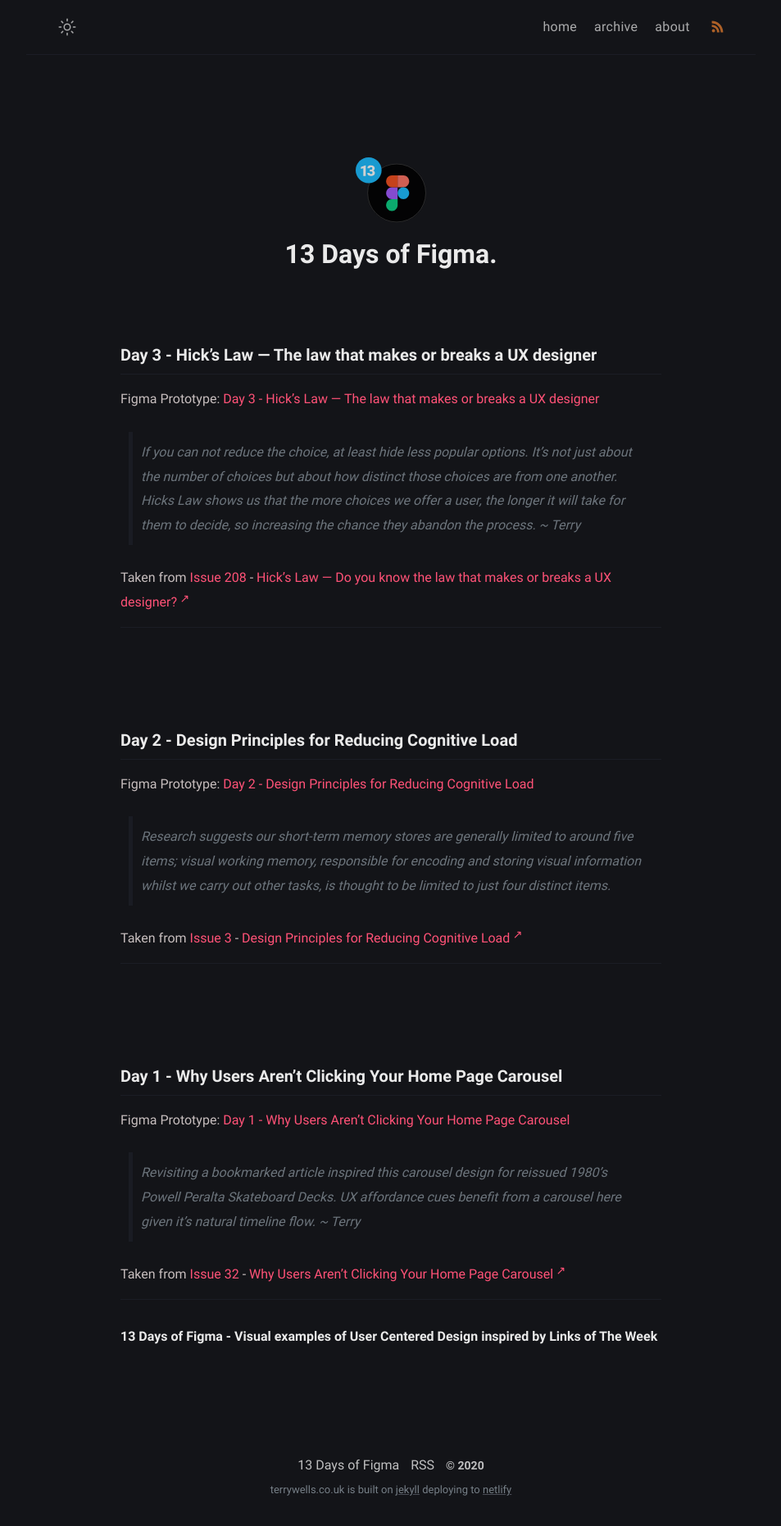
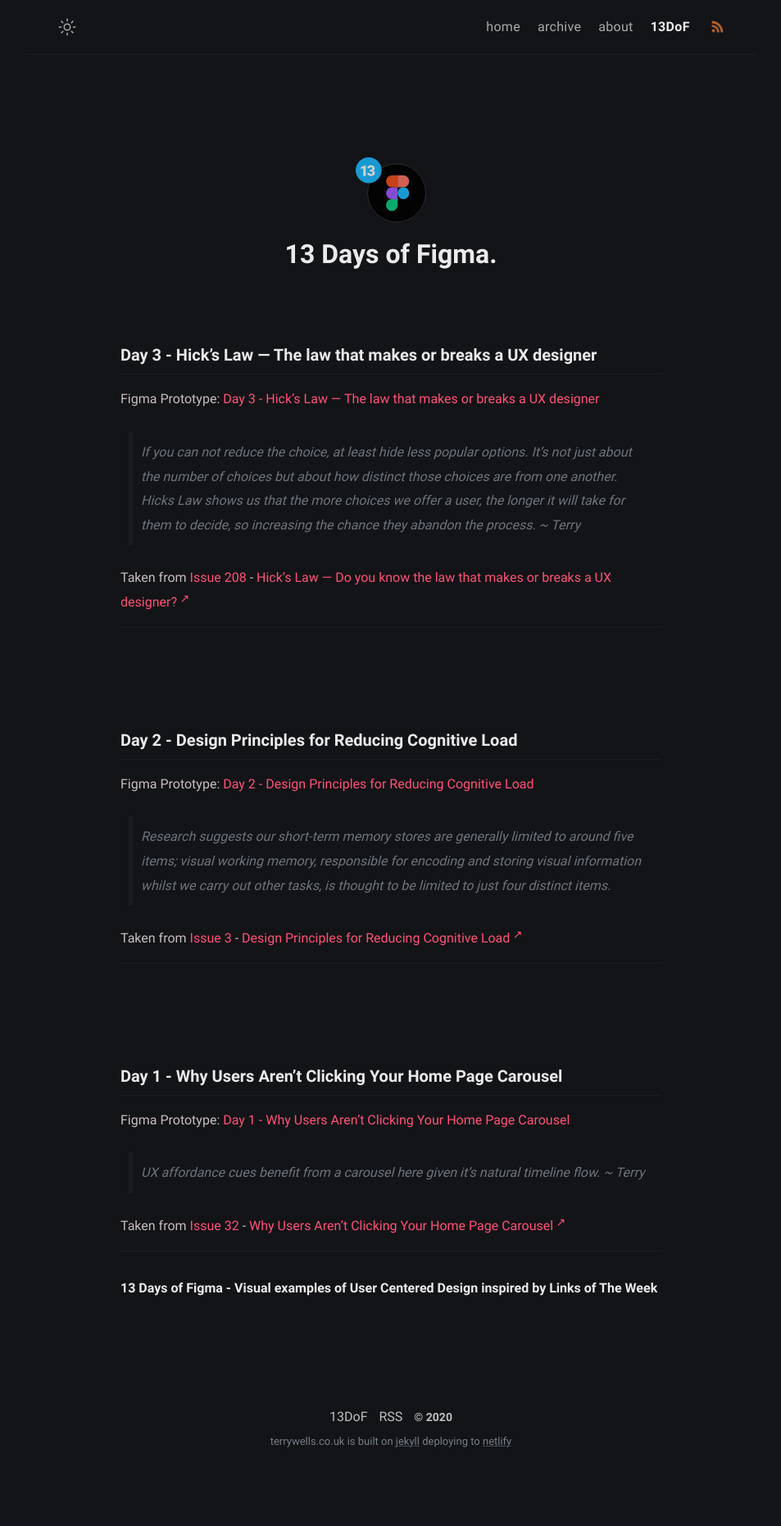
Before and after one commit to wristtattoo/jekyll-klise, a Jekyll site: the page built from 13daysoffigma.md, in a window 1280 px wide. Shown: the whole page at 82% size, without its empty margins (163-1116 px from the left). Built offline with Jekyll 4.4.1, drawn with Linux system fonts in a browser that asks for light colours; a script that is not in the unit is left out; after the commit the page ends 1803 px from its top, so only the background shows below that.

Commit message:
Jekyll XII
Navigation update

```diff
--- a/13daysoffigma.md
+++ b/13daysoffigma.md
@@ -34,7 +34,7 @@
 
 Figma Prototype: <a href="/13-days-of-figma-day-1-why-users-arent-clicking-your-home-page-carousel/" title="Day 1 - Why Users Aren't Clicking Your Home Page Carousel" alt="Day 1 - Why Users Aren't Clicking Your Home Page Carousel">Day 1 - Why Users Aren't Clicking Your Home Page Carousel</a>
 
-> Revisiting a bookmarked article inspired this carousel design for reissued 1980's Powell Peralta Skateboard Decks. UX affordance cues benefit from a carousel here given it's natural timeline flow. ~ Terry
+> UX affordance cues benefit from a carousel here given it's natural timeline flow. ~ Terry
 
 Taken from <a href="/issue-32-15-december-2016-svg-ux-widget-grid/" alt="Issue 32" title="Issue 32">Issue 32</a> -  <a href="https://uxmovement.com/navigation/why-users-arent-clicking-your-home-page-carousel/" title="Why Users Aren't Clicking Your Home Page Carousel" alt="Why Users Aren't Clicking Your Home Page Carousel" target="_blank">Why Users Aren't Clicking Your Home Page Carousel</a>
 
--- a/_data/menus.yml
+++ b/_data/menus.yml
@@ -8,6 +8,10 @@
 
 - title: about
   url: /about/
+  external: false
+
+- title: 13DoF
+  url: /13daysoffigma/
   external: false # set true if you using external link, see below
 
 # Example:
--- a/_includes/footer.html
+++ b/_includes/footer.html
@@ -1,5 +1,5 @@
 <footer class="footer">
-  <a class="footer_item" href="/13daysoffigma">13 Days of Figma</a>
+  <a class="footer_item" href="/13daysoffigma">13DoF</a>
   <a class="footer_item" href="/feed.xml">RSS</a>
   <span class="footer_item">&copy; {{ site.time | date: "%Y" }}</span>
   <small class="footer_copyright">
```
